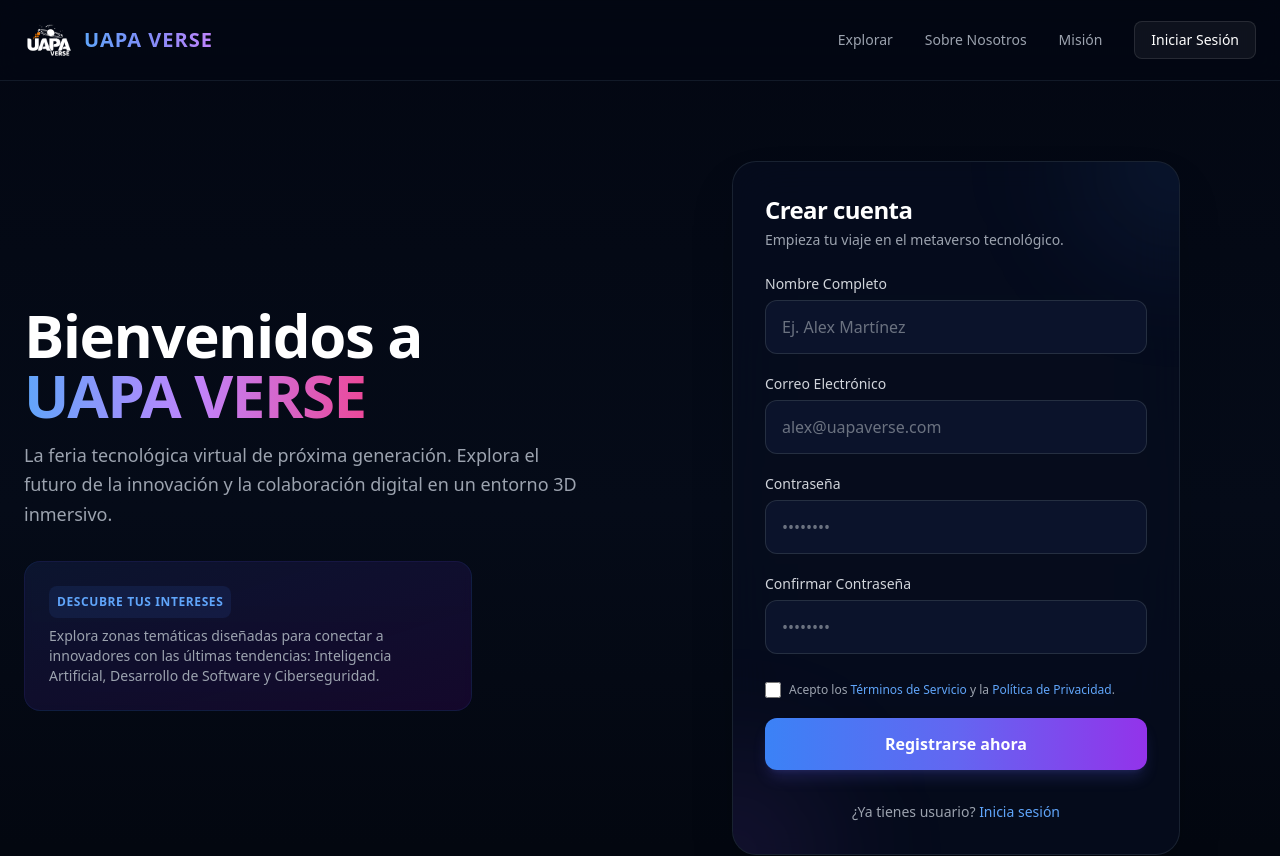
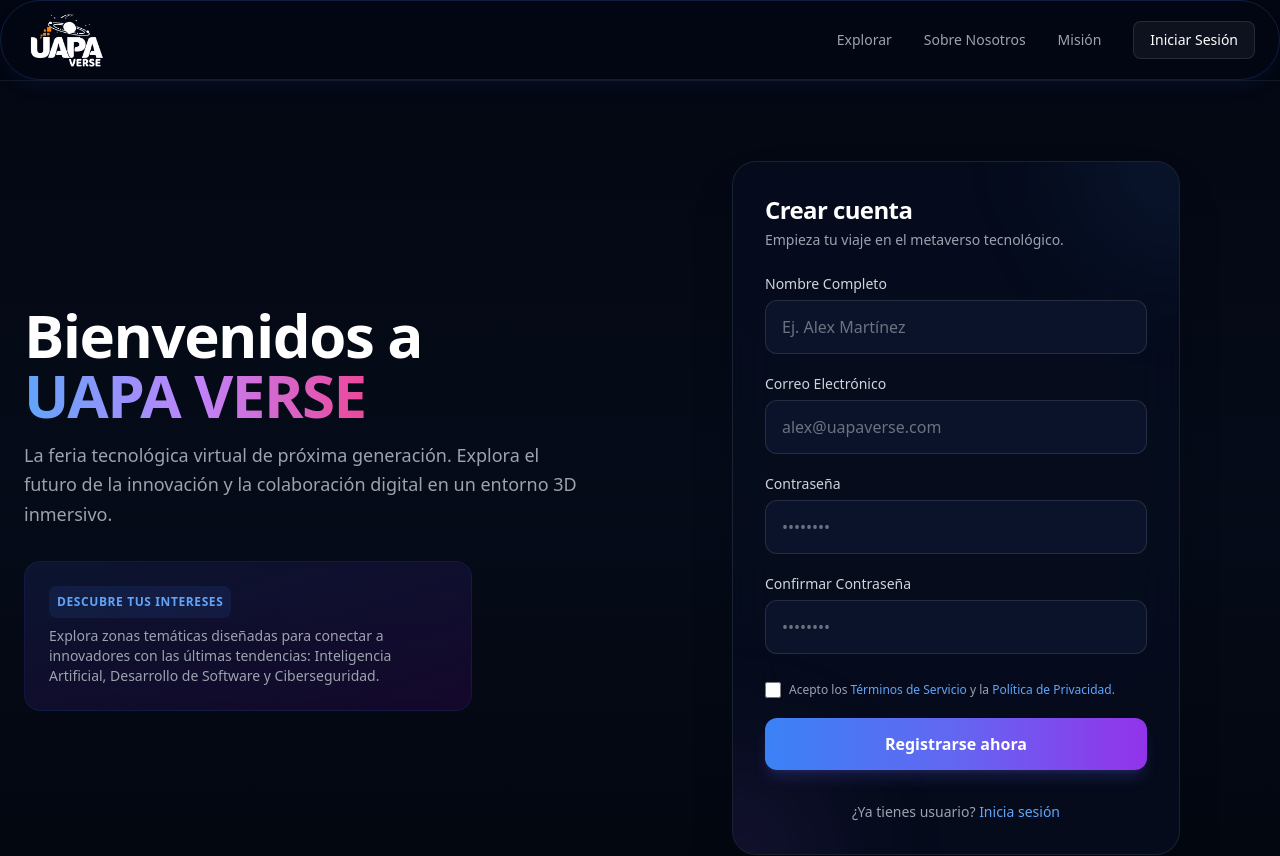
Before and after one commit to JuanRodriguez2002/FrontEnd-UAPAVerse, a Next.js app: page /auth/register in a window 1280 px wide. Shown: the top 856 px of the page. Built offline with nearby package versions, Linux system fonts and the light colour scheme.

Commit message:
feat: cambio despues del pnpm 10

```diff
--- a/features/auth/components/RegisterForm.tsx
+++ b/features/auth/components/RegisterForm.tsx
@@ -37,21 +37,20 @@ export default function RegistrationPage() {
 
       {/* Navbar */}
       <header className="border-b border-gray-800/60 backdrop-blur-md bg-[#030712]/50 sticky top-0 z-50">
-        <div className="max-w-7xl mx-auto px-6 h-20 flex items-center justify-between">
+        <div className="max-w-7xl mx-auto px-6 h-20 flex items-center justify-between
+        rounded-full border border-blue-500/20 shadow-lg shadow-blue-950/20">
           <div className="flex items-center gap-3">
-            <div className="relative w-12 h-12">
+            <div className="relative w-20 h-20">
               <Image
                 src="/images/image.png"
                 alt="UAPA VERSE Logo"
                 fill
                 className="object-contain"
                 priority
-                //width={300}
-                //height={300}
               />
             </div>
             <span className="text-xl font-black tracking-wider bg-clip-text text-transparent bg-gradient-to-r from-blue-400 via-indigo-400 to-purple-400">
-              UAPA VERSE
+
             </span>
           </div>
           <nav className="hidden md:flex items-center gap-8 text-sm font-medium text-gray-400">
```
